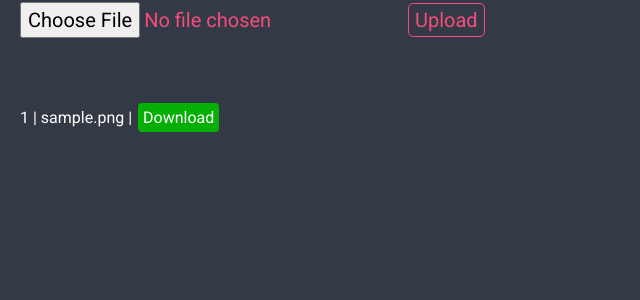
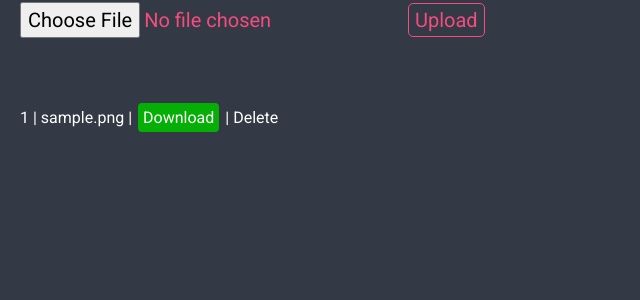
Before and after one commit to adityaKrishan651/code-jam-project, a Flask app: page /upload in a window 1280 px wide. Shown: the part 188-488 px from the top of the page, without its empty margins (0-640 px from the left). Run offline with Flask 2, Linux system fonts and the light colour scheme; tables that the repository leaves empty hold one stand-in row (values such as "Sample post"); some libraries are stand-ins or nearby versions.

Commit message:
delete upload file

```diff
--- a/app.py
+++ b/app.py
@@ -185,6 +185,17 @@ def download(id):
 
     return send_file(file_.path, as_attachment=True, attachment_filename=file_.file_name)
 
+@app.route('/delete_f/<int:id>')
+def delete_f(id):
+    '''
+    delete uploaded file
+    '''
+    file_ = File.query.get_or_404(id)
+    db.session.delete(file_)
+    db.session.commit()
+
+    return redirect(url_for("upload"))
+
 @app.route('/clock')
 def clock():
     '''
--- a/templates/upload.html
+++ b/templates/upload.html
@@ -13,7 +13,7 @@
     <h3></h3>
     <div class="notes_area">
     {% for file in files %}
-      <span id="ns">{{ file.id }} | {{ file.file_name }} | <a href="{{ url_for('download', id=file.id) }}" class="dni">Download</a></span><br>
+      <span id="ns">{{ file.id }} | {{ file.file_name }} | <a href="{{ url_for('download', id=file.id) }}" class="dni">Download</a> | <a href="{{ url_for('delete_f', id=file.id) }}">Delete</a></span><br>
       <p></p>
     {% endfor %}
     </div>
```
Also changed, not shown: datebase.db.
